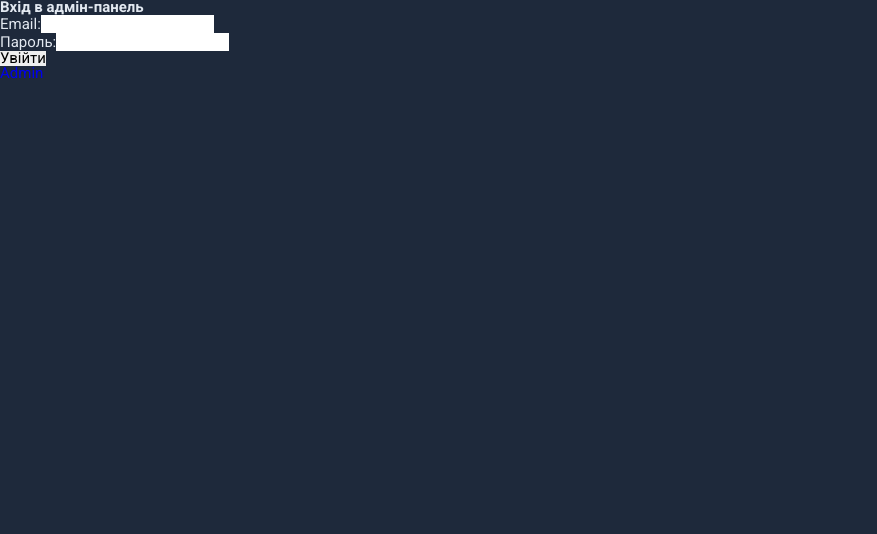
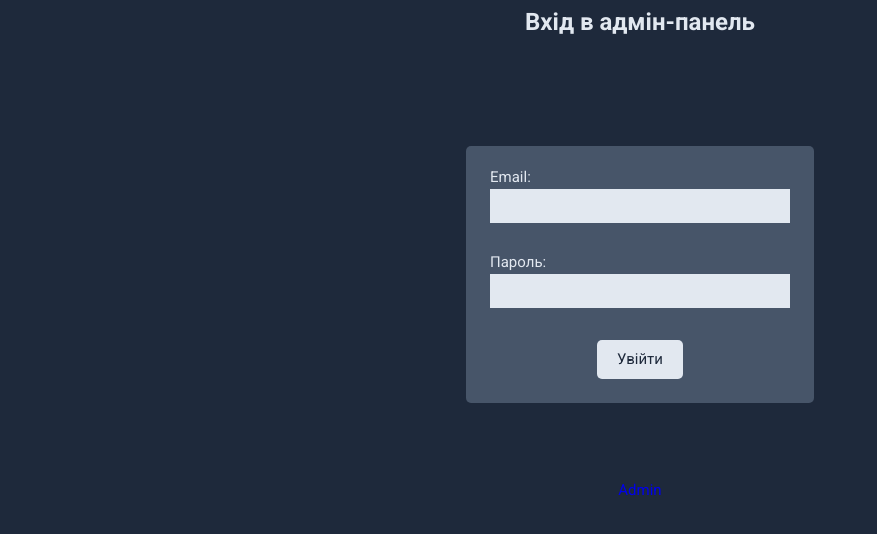
Before and after one commit to AlexThukynov1/kamysh-admin, a Vue app: page / in a window 1280 px wide. Shown: the top 534 px of the page, without its empty margins (0-877 px from the left). Built offline with nearby package versions, Linux system fonts and the light colour scheme; no server answers.

Commit message:
Add files via upload

```diff
--- a/src/firebase/firebase.ts
+++ b/src/firebase/firebase.ts
@@ -12,7 +12,6 @@ const firebaseConfig = {
     appId: import.meta.env.VITE_APP_APP_ID ,
     measurementId: import.meta.env.VITE_APP_MEASUREMENT_ID
 };
-console.log("Api:" + '' + firebaseConfig.apiKey)
 const app = initializeApp(firebaseConfig);
 const auth = getAuth(app);
 const db = getFirestore(app);
--- a/src/main.ts
+++ b/src/main.ts
@@ -1,6 +1,6 @@
 import { createApp } from 'vue'
 import './style.css'
 import App from './App.vue'
-import {router} from './router/index'
+import router from './router/index'
 
 createApp(App).use(router).mount('#app')
--- a/src/pages/kam-admin-page.vue
+++ b/src/pages/kam-admin-page.vue
@@ -10,6 +10,15 @@
 <script setup lang="ts">
 import kamAsideMenu from '../components/kam-aside-menu.vue'
 import kamHeaderTooltip from '../components/kam-header-tooltip.vue'
+import { auth } from '../firebase/firebase.ts';
+import { onAuthStateChanged } from 'firebase/auth';
+import { ref } from 'vue';
+
+const currentUser = ref(null);
+
+onAuthStateChanged(auth, (user) => {
+  currentUser.value = user;
+});
 
 </script>
 <style scoped>
--- a/src/pages/kam-login-page.vue
+++ b/src/pages/kam-login-page.vue
@@ -1,16 +1,16 @@
 <template>
-    <div>
-      <h2>Вхід в адмін-панель</h2>
-      <form @submit.prevent="login">
-        <div>
+    <div class="login-wrapper container">
+      <h2 class="page-title">Вхід в адмін-панель</h2>
+      <form @submit.prevent="login" class="login-form">
+        <div class="input-wrapper">
           <label for="email">Email:</label>
           <input type="email" id="email" v-model="email" required>
         </div>
-        <div>
+        <div class="input-wrapper">
           <label for="password">Пароль:</label>
           <input type="password" id="password" v-model="password" value="{{import.meta.env.VUE_APP_API_KEY}}" required>
         </div>
-        <button type="submit">Увійти</button>
+        <button class="form-button " type="submit">Увійти</button>
         <p v-if="error">{{ error }}</p>
       </form>
 
@@ -49,3 +49,44 @@
     }
   };
   </script>
+  <style scoped>
+  .login-wrapper {
+    display: flex;
+    flex-direction: column;
+    justify-content: center;
+    align-items: center;
+    gap: 5rem;
+  }
+  .login-form {
+    display: flex;
+    flex-direction: column;
+    justify-content: center;
+    align-items: center;
+    gap: 2rem;
+    background-color: var(--border-color);
+    max-width: 500px;
+    padding: 1.5rem;
+    border-radius: 5px;
+  }
+  .input-wrapper {
+    display: flex;
+    gap: 0.25rem;
+    flex-direction: column;
+  }
+  .input-wrapper input {
+    display: block;
+    min-width: 300px;
+    background-color: var(--main-text-color);
+    color: var(--container-color);
+    padding: .5rem;
+  }
+  .input-wrapper label {
+    text-align-last: left;
+  }
+  .form-button {
+    background-color: var(--main-text-color);
+    color: var(--container-color);
+    padding: 0.75rem 1.25rem;
+    border-radius: 5px;
+  }
+  </style>
--- a/src/router/index.ts
+++ b/src/router/index.ts
@@ -6,6 +6,7 @@ import kamItemsPage from '../pages/kam-items-page.vue';
 import kamOrdersPage from '../pages/kam-orders-page.vue';
 import kamLoginPage from '../pages/kam-login-page.vue';
 import KamAdminPage from '../pages/kam-admin-page.vue';
+import { auth } from '../firebase/firebase';
 
 const routes: Array<RouteRecordRaw> = [
     {
@@ -17,6 +18,7 @@ const routes: Array<RouteRecordRaw> = [
         path: '/admin',
         component: KamAdminPage,
         name: 'Admin',
+        meta: { requiresAuth: true },
         children: [
             {
                 path: '',
@@ -42,7 +44,15 @@ const routes: Array<RouteRecordRaw> = [
     },
 ];
 
-export const router = createRouter({
+const router = createRouter({
     history: createMemoryHistory(),
     routes,
   })
+
+  router.beforeEach(async (to) => {
+    if (to.meta.requiresAuth && !auth.currentUser) {
+      return '/login';
+    }
+  });
+
+  export default router
```
